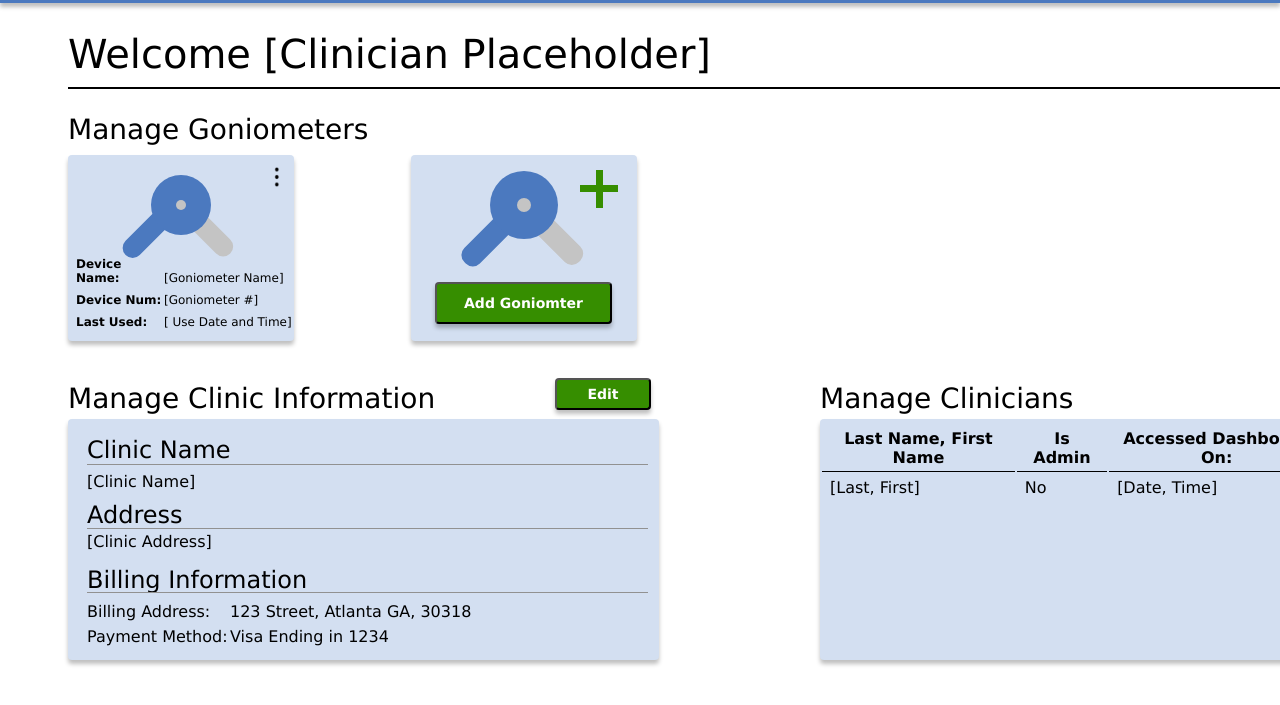
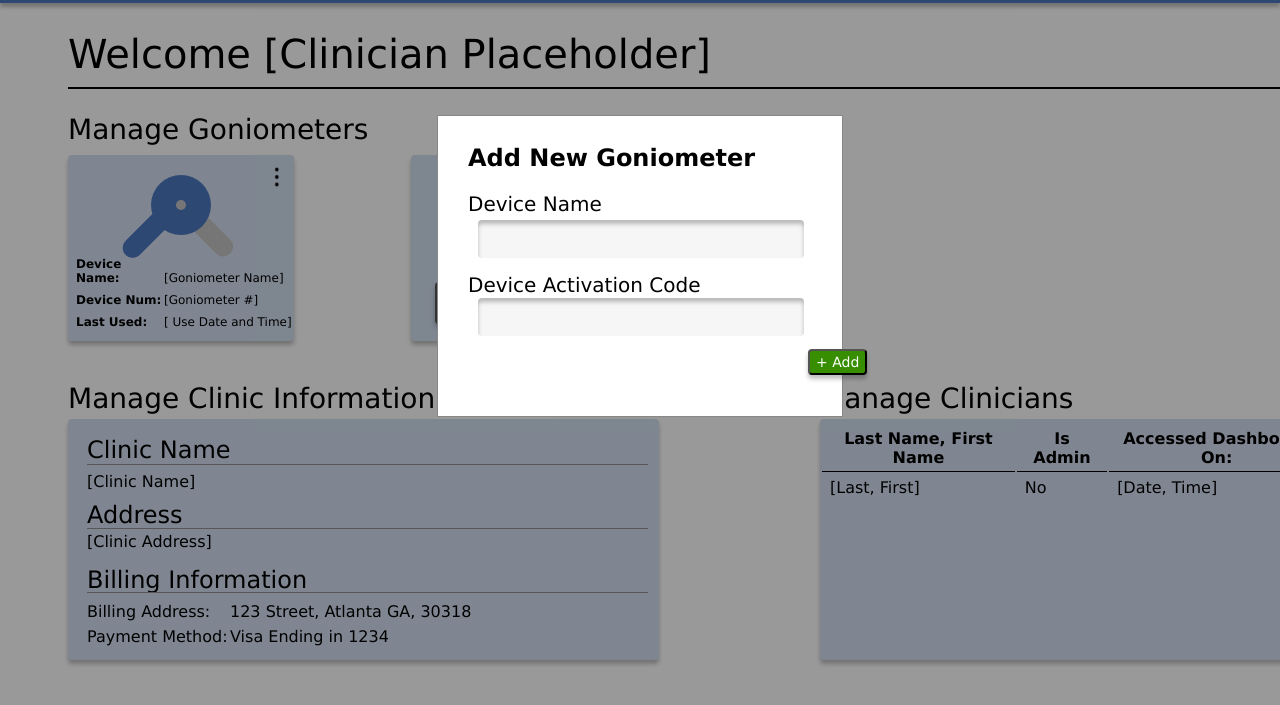
Before and after one commit to Team-Pivot/goniometer-api, a website: page dashboard/dashboard.html in a window 1280 px wide. Both pictures are taken after a click on the button "Add Goniomter". Shown: the part 77-782 px from the top of the page. Drawn offline with Linux system fonts and the light colour scheme.

Commit message:
Added form to add new goniometer

```diff
--- a/dashboard/dashboard.html
+++ b/dashboard/dashboard.html
@@ -56,10 +56,42 @@
 			</svg>
 
 
-			<button class="addGon">
+			<button class="addGon" id="addGon">
 					Add Goniomter
 			</button>
 		</div>
+
+		<!-- This is the popo up window for addinvg a goniometer -->
+
+		<div class="gonPop" id="gonPop">
+			<div class="gonPopCon">
+				<h2 class="popTitle">
+					Add New Goniometer
+				</h2>
+				<form>
+					<label for="devName">Device Name</label>
+					<input type="text" id="devName" name="devName" style="margin-top:30px;"> <br>
+
+					<label for="devCode">Device Activation Code</label>
+					<input type="text" id="devCode" name="devCode">
+
+					<input type="submit" value="+ Add" id="gonSubmit">
+				</form>
+			</div>
+		</div>
+
+		<!-- This Script opens the add vgoniomheter pop up formh -->
+		<script>
+			var modal = document.getElementById("gonPop");
+			var btn =  document.getElementById("addGon");
+			btn.onclick = function() {
+				modal.style.display = "block";
+			}
+			var close = document.getElementById("gonSubmit");
+			close.onclick = function () {
+				modal.style.display = "none";
+			}
+		</script>
 
 
 		<!-- Manage Clinic Informaion Quadrant -->
--- a/dashboard/dashboardStyle.css
+++ b/dashboard/dashboardStyle.css
@@ -327,3 +327,79 @@ td{
 svg {
 	left: 10px;
 }
+
+.gonPop {
+	display: none;
+  	position: fixed;
+  	z-index: 1;
+  	top: 0;
+  	left: 0px;
+  	width: 100%;
+  	height: 100%;
+  	background-color: rgb(0,0,0);
+  	background-color: rgba(0,0,0,0.4);
+}
+
+.gonPopCon {
+	background-color: #ffffff;
+  	margin: 15% auto; /* 15% from the top and centered */
+  	padding: 10px;
+  	border: 1px solid #888;
+  	width: 30%;
+  	height: 35%;
+  	align-items: flex-end;
+}
+
+label {
+	font-family: "Lucida Sans Unicode", "Lucida Grande", sans-serif;
+	font-style: normal;
+	font-weight: normal;
+	font-size: 20px;
+	line-height: 28px;
+	align-items: center;
+	margin-left: 20px;
+	color: #000000;
+
+	position: absolute;
+	width: 543px;
+	height: 48px;
+}
+
+input[type=text] {
+	background-color: #f6f6f6;
+	border: none;
+  	color: #0d0d0d;
+  	text-align: center;
+  	font-size: 16px;
+  	margin-bottom: 13px;
+  	margin-top: 27px;
+  	margin-left: 30px;
+  	width: 85%;
+	height: 38px;
+  	box-shadow: inset 0px 4px 4px rgba(0, 0, 0, 0.25);
+	border-radius: 4px;
+}
+
+input[type=submit] {
+	font-family: "Lucida Sans Unicode", "Lucida Grande", sans-serif;
+	font-style: normal;
+	font-weight: normal;
+	font-size: 14px;
+	line-height: 1em;
+	display: block;
+	text-align: center;
+	height: 26px;
+	margin-left: 360px;
+
+	color: #FFFFFF;
+	background: #368E00;
+	mix-blend-mode: normal;
+
+	box-shadow: 0px 4px 4px rgba(0, 0, 0, 0.25);
+	border-radius: 4px;
+}
+
+.popTitle {
+	margin-left: 20px;
+	font-weight: bold;
+}
```
